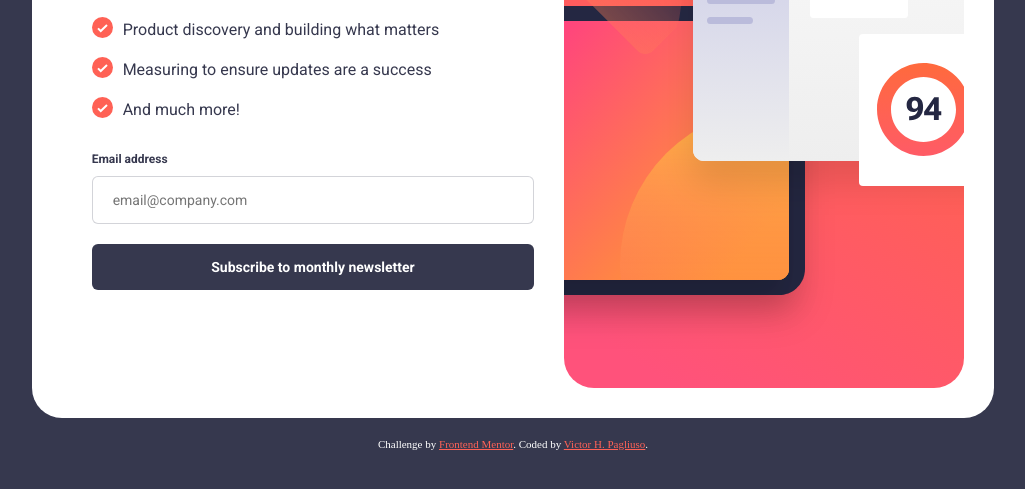
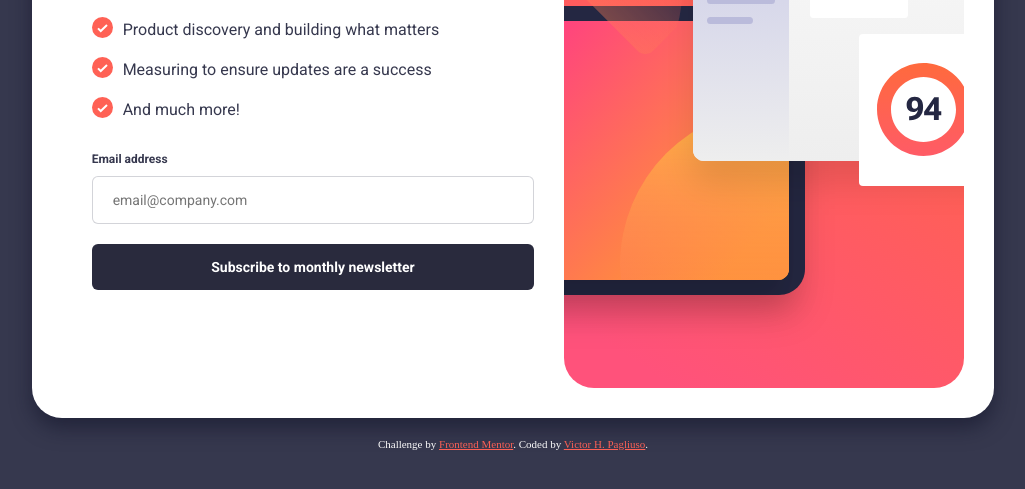
Before and after one commit to Victorhumbert/newsletter-sign-up-with-success-message-main, a plain HTML site: page index.html in a window 1280 px wide. Shown: the part 303-792 px from the top of the page, without its empty margins (127-1152 px from the left). Drawn offline with Linux system fonts and the light colour scheme.

Commit message:
Arrumando estilo

```diff
--- a/assets/css/style.css
+++ b/assets/css/style.css
@@ -42,6 +42,7 @@ main.ativo {
   border-radius: 30px;
   align-items: center;
   animation: anima-left 0.3s forwards;
+  box-shadow: 0 10px 20px 0 hsla(234, 50%, 10%, .5);
 }
 
 main .container {
@@ -114,7 +115,7 @@ form input {
 .send-btn {
   margin-top: 20px;
   width: 100%;
-  background: hsl(235, 18%, 26%);
+  background: hsl(235, 20%, 20%);
   color: hsl(0, 0%, 100%);
   font-family: "Roboto", sans-serif;
   font-weight: 700;
```
